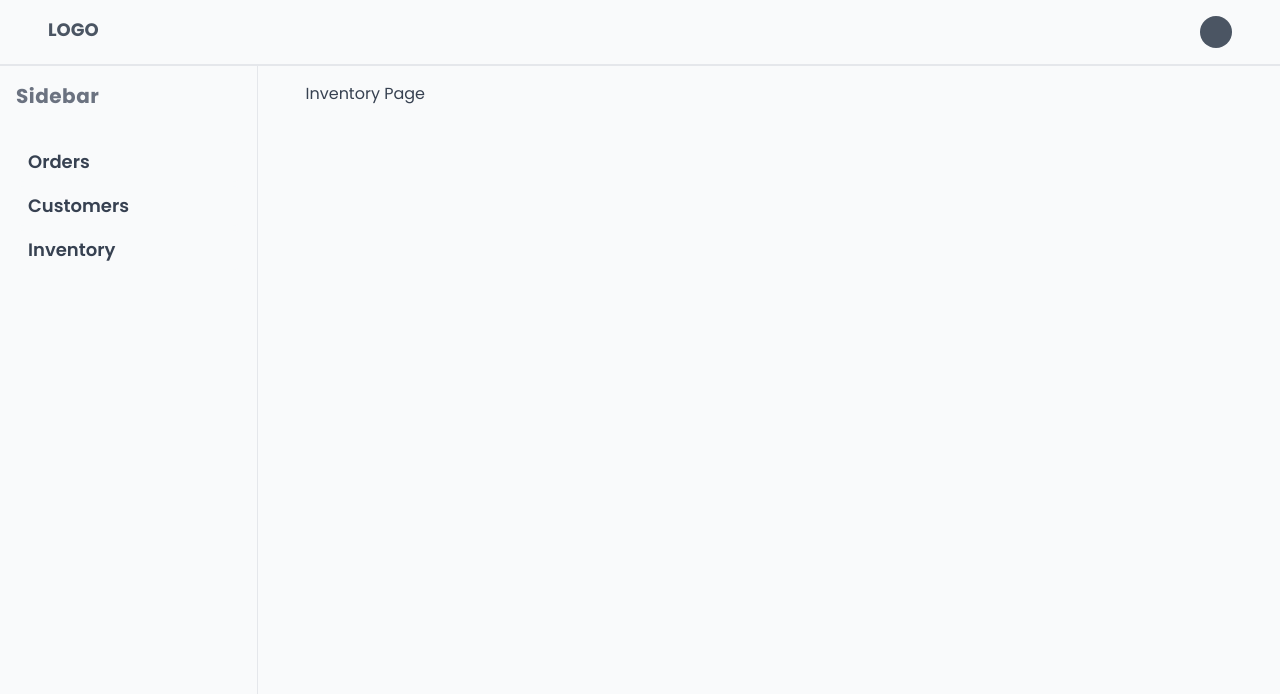
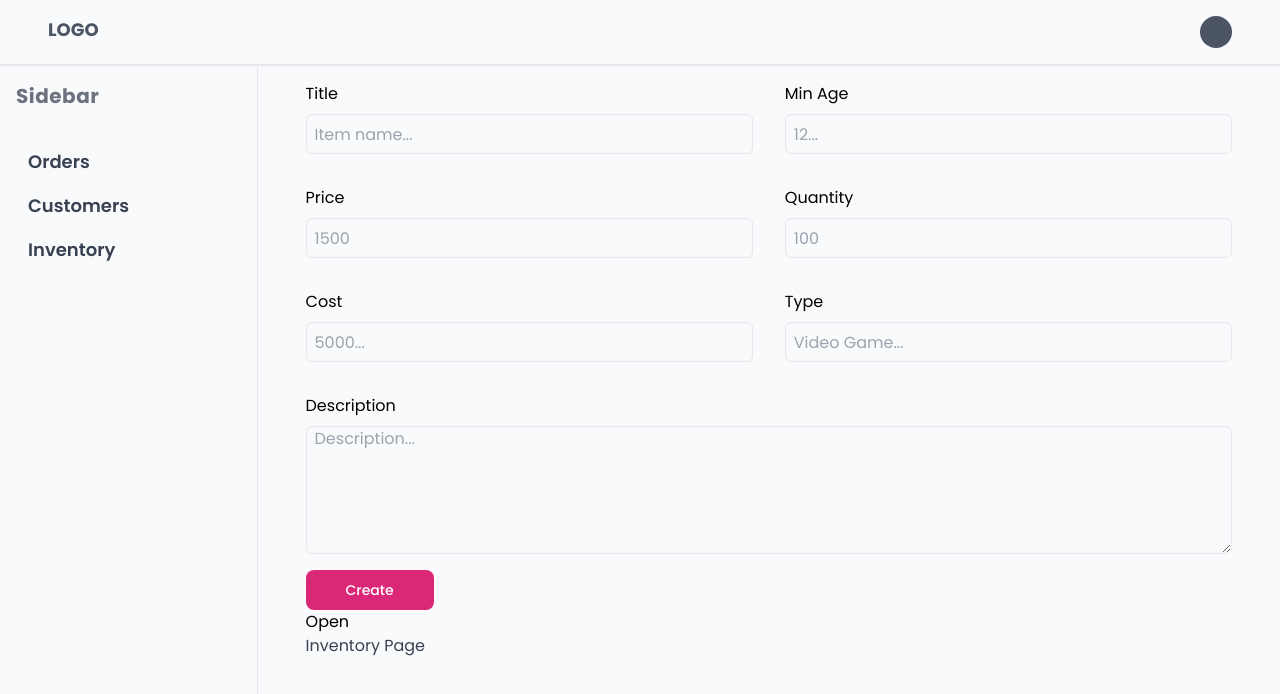
Before and after one commit to Ehab-24/Softech23-Duplicate, a React (Vite) app in the folder Client/: page /inventory in a window 1280 px wide. Shown: the top 694 px of the page. Built offline with nearby package versions, Linux system fonts and the light colour scheme.

Commit message:
inventory item repo

```diff
--- a/Client/src/components/InventoryItemForm.jsx
+++ b/Client/src/components/InventoryItemForm.jsx
@@ -1,35 +1,96 @@
-import { createInventoryItem } from "../repository/inventory";
+import { createInventoryItem } from '../repository/inventory';
 
 export default function InventoryItemForm() {
-
   function handleSubmit(event) {
     event.preventDefault();
-        const data = new FormData(event.target);
 
+    const data = {
+      item_title: item_title.value,
+      item_description: item_description.value,
+      item_price: item_price.value,
+      item_cost: item_cost.value,
+      item_quantity: item_quantity.value,
+      inventory_type: inventory_type.value,
+      minimum_age: minimum_age.value
+    };
     createInventoryItem(data);
   }
-
-//item_title, item_description, item_price, item_cost, item_quantity, inventory_type, item_images, mininmum_age
-
   return (
     <form onSubmit={handleSubmit}>
-            <label for='item_title'>Title</label>
-            <input id='item_title' placeholder="Item name..."/>
+      <div className="grid md:grid-cols-2 grid-cols-1 gap-8">
+        <label htmlFor="item_title" className="flex flex-col gap-2">
+          Title
+          <input
+            className="h-10 text-gray-500 px-2 bg-transparent border focus:border-gray-500 outline-none rounded-md"
+            id="item_title"
+            placeholder="Item name..."
+          />
+        </label>
 
-            <label for='minimun_age'>Price</label>
-            <input id='minimum_age' type='number' placeholder="12..."/>
+        <label htmlFor="minimun_age" className="flex flex-col gap-2">
+          Min Age
+          <input
+            className="h-10 text-gray-500 px-2 bg-transparent border focus:border-gray-500 outline-none rounded-md"
+            id="minimum_age"
+            type="number"
+            placeholder="12..."
+          />
+        </label>
+        <label htmlFor="item_price" className="flex flex-col gap-2">
+          Price
+          <input
+            className="h-10 text-gray-500 px-2 bg-transparent border focus:border-gray-500 outline-none rounded-md"
+            id="item_price"
+            placeholder="1500"
+            type="number"
+          />
+        </label>
 
-            <label for='item_quantity'>Quantity</label>
-            <input id='item_quantity' type="number" placeholder="100"/>
+        <label htmlFor="item_quantity" className="flex flex-col gap-2">
+          Quantity
+          <input
+            className="h-10 text-gray-500 px-2 bg-transparent border focus:border-gray-500 outline-none rounded-md"
+            id="item_quantity"
+            type="number"
+            placeholder="100"
+          />
+        </label>
 
-            <label for='item_cost'>Cost</label>
-            <input id='item_cost' type='number' placeholder="5000..."/>
+        <label htmlFor="item_cost" className="flex flex-col gap-2">
+          Cost
+          <input
+            className="h-10 text-gray-500 px-2 bg-transparent border focus:border-gray-500 outline-none rounded-md"
+            id="item_cost"
+            type="number"
+            placeholder="5000..."
+          />
+        </label>
 
-            <label for='item_type'>Type</label>
-            <input id='item_type' placeholder="Video Game..."/>
+        <label htmlFor="inventory_type" className="flex flex-col gap-2">
+          Type
+          <input
+            className="h-10 text-gray-500 px-2 bg-transparent border focus:border-gray-500 outline-none rounded-md"
+            id="inventory_type"
+            placeholder="Video Game..."
+          />
+        </label>
+      </div>
 
-            <label for='item_description'>Description</label>
-            <input id='item_description' placeholder="Description..."/>
+      <label htmlFor="item_description" className="mt-8 flex flex-col gap-2">
+        Description
+        <textarea
+          className="w-full h-32 text-gray-500 px-2 bg-transparent border focus:border-gray-500 outline-none rounded-md"
+          id="item_description"
+          placeholder="Description..."
+        />
+      </label>
+
+      <button
+        type="submit"
+        className="w-full md:w-32 mt-4 h-10 text-white bg-pink-600 hover:bg-pink-700 focus:ring-4 focus:outline-none focus:ring-pink-300 font-medium rounded-lg text-sm px-5 py-2.5 text-center dark:bg-pink-600 dark:hover:bg-pink-700 dark:focus:ring-pink-800"
+      >
+        Create
+      </button>
     </form>
   );
 }
--- a/Client/src/repository/inventory.js
+++ b/Client/src/repository/inventory.js
@@ -24,7 +24,7 @@ export async function getInventoryItemById(id) {
 
 export async function createInventoryItem(item) {
     try {
-        const response = await appAPI.post('/inventory', [item]);
+        const response = await appAPI.post('/item', item);
         return response;
     }
     catch(error) {
--- a/Client/src/views/InventoryPage.jsx
+++ b/Client/src/views/InventoryPage.jsx
@@ -1,20 +1,27 @@
-import InventoryItemForm from "../components/InventoryItemForm"
+import InventoryItemForm from '../components/InventoryItemForm';
 
 export default function Inventory() {
-
   function openModal() {
+    console.log('open')
     document.getElementById('modal').showModal();
   }
   function closeModal() {
-        document.getElementById('modal').closeModal();
+    document.getElementById('modal').close();
   }
 
   return (
     <div>
-            <dialog id='modal' className='rounded-lg p-4 bg-gray-50 dark:bg-gray-900'>
+      {/* <dialog
+        id="modal"
+        className="rounded-lg py-8 px-4 bg-gray-50 dark:bg-gray-900 flex flex-col items-end"
+      >
+        <button className="mr-4 font-bold text-lg" onClick={closeModal}>
+          X
+        </button> */}
         <InventoryItemForm />
-            </dialog>
+        {/* </dialog> */}
+      <button onClick={openModal}>Open</button>
       <h1 className="dark:text-gray-300 text-gray-700">Inventory Page</h1>
     </div>
-    )
+  );
 }
```
Lines whose indentation alone changed are shown as unchanged.
